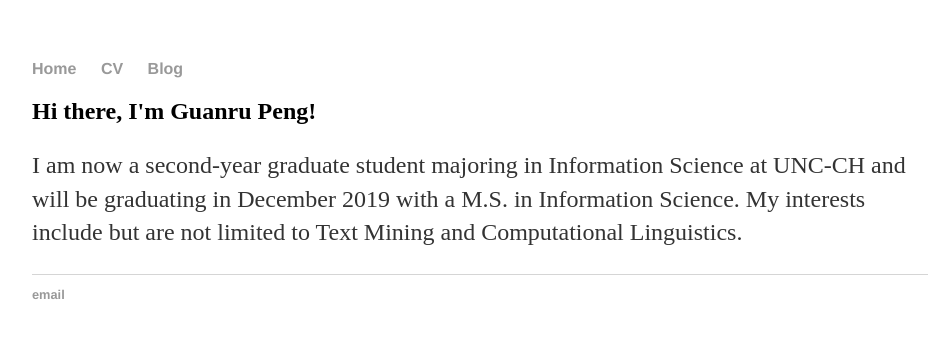
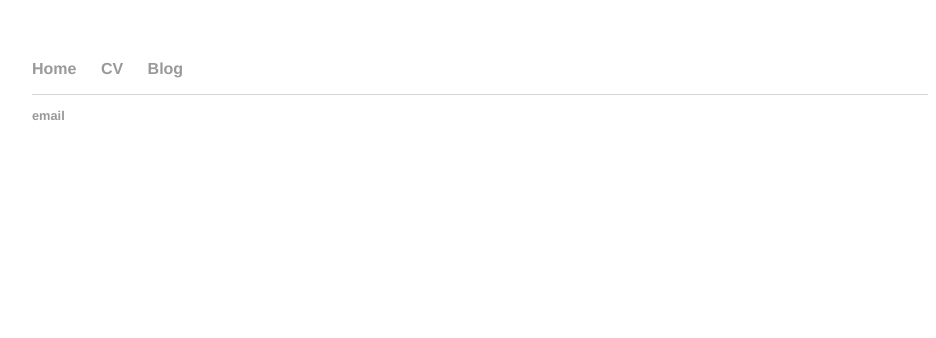
Before and after one commit to EchoingPeng/Echoing-Peng.github.io, a Jekyll site: the page built from index.html, in a window 1280 px wide. Shown: the top 338 px of the page, without its empty margins (160-1096 px from the left). Built offline with Jekyll 4.4.1, drawn with Linux system fonts in a browser that asks for light colours.

Commit message:
Update index.html

```diff
--- a/index.html
+++ b/index.html
@@ -1,10 +1,3 @@
 ---
 layout: default
-title: EchoingPeng's Github Page
 ---
-<div class="blurb">
-	<h2>Hi there, I'm Guanru Peng!</h2>
-	<p> I am now a second-year graduate student majoring in Information Science at UNC-CH and will be graduating in December
-		2019 with a M.S. in Information Science. My interests include but are not limited to Text Mining and Computational Linguistics.
-	</p>
-</div><!-- /.blurb -->
```
